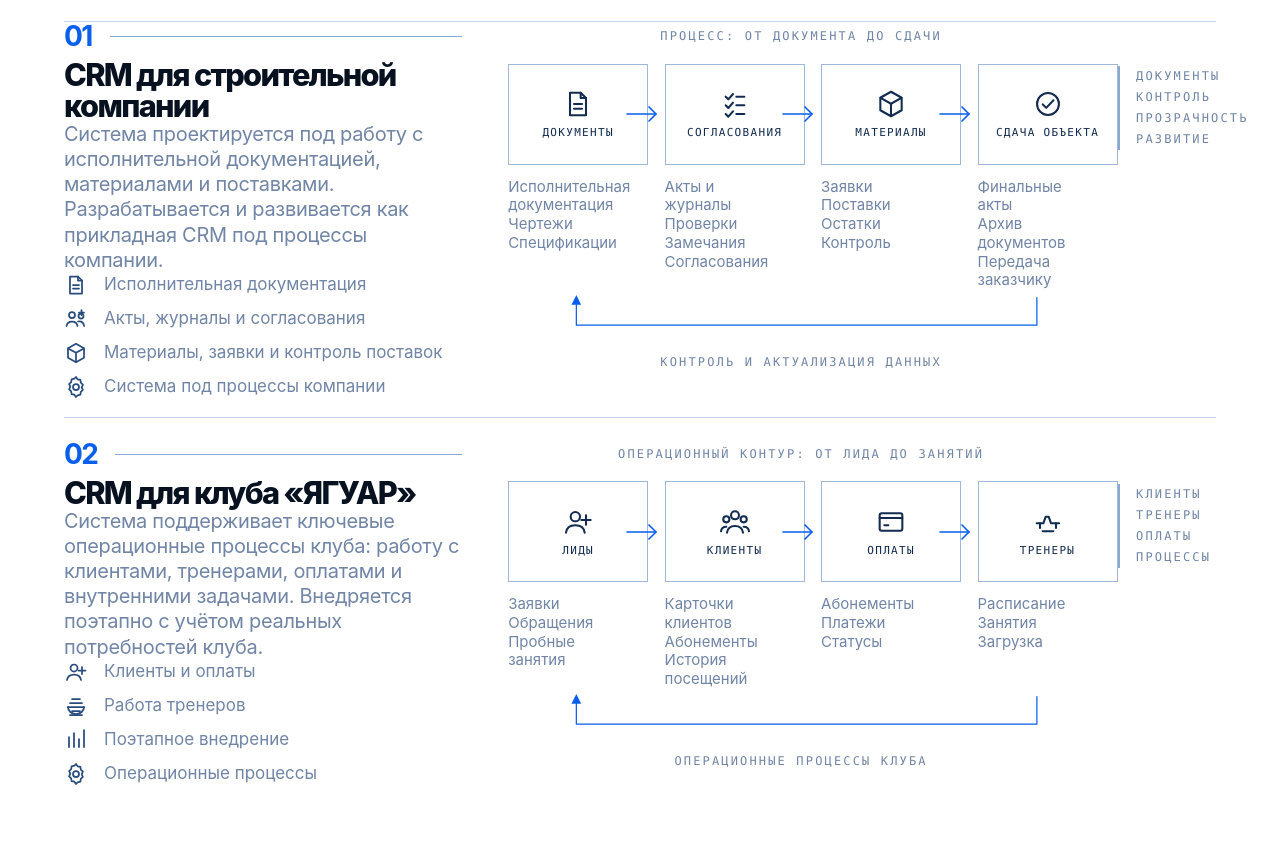
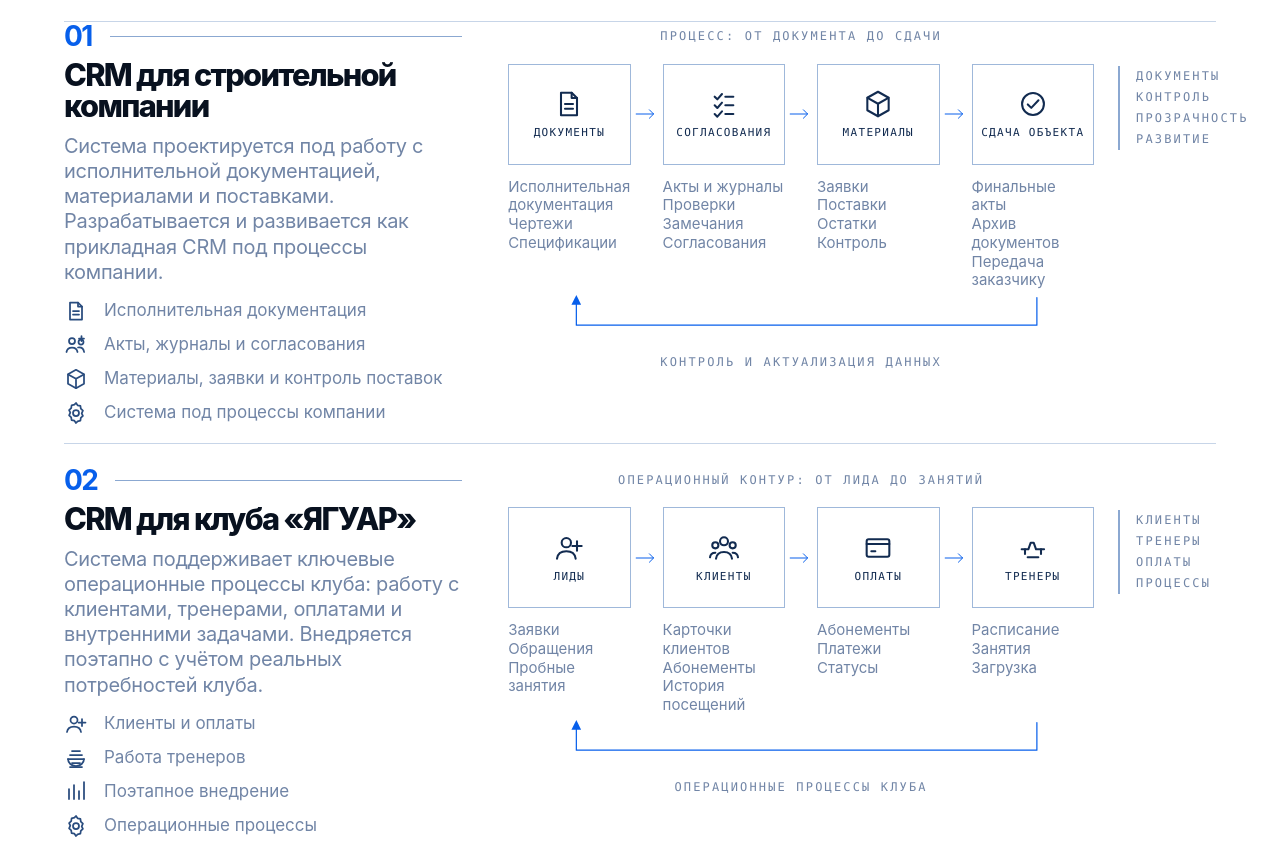
Before and after one commit to ArtemArzi/portfolio, a plain HTML site: page index.html in a window 1280 px wide. Shown: the part 1115-1956 px from the top of the page. Drawn offline with Linux system fonts and the light colour scheme.

Commit message:
Align workflow cards and spacing

```diff
--- a/styles.css
+++ b/styles.css
@@ -97,7 +97,7 @@
   position: sticky;
   z-index: 10;
   top: 0;
-  background: rgba(255, 255, 255, 0.98);
+  background: var(--bg);
   border-bottom: 1px solid var(--rule);
 }
 
@@ -511,7 +511,7 @@
 .tool-copy > p,
 .previous-copy > p {
   max-width: 535px;
-  margin: 0;
+  margin: 12px 0 0;
   color: var(--muted);
   font-size: 20px;
   line-height: 1.26;
@@ -522,7 +522,7 @@
   display: grid;
   gap: 10px;
   padding: 0;
-  margin: 0;
+  margin: 14px 0 0;
   list-style: none;
 }
 
@@ -555,7 +555,7 @@
 
 .workflow-track {
   display: grid;
-  grid-template-columns: minmax(0, 1fr) 40px minmax(0, 1fr) 40px minmax(0, 1fr) 40px minmax(0, 1fr);
+  grid-template-columns: minmax(0, 1fr) 32px minmax(0, 1fr) 32px minmax(0, 1fr) 32px minmax(0, 1fr);
   align-items: start;
   gap: 0;
 }
@@ -565,7 +565,7 @@
 }
 
 .flow-node {
-  width: 140px;
+  width: min(140px, 100%);
   height: 101px;
   display: flex;
   flex-direction: column;
@@ -613,7 +613,7 @@
 
 .flow-arrow svg,
 .approach-arrow svg {
-  width: 40px;
+  width: min(32px, calc(100% - 8px));
   height: 24px;
   fill: none;
   stroke: currentColor;
```
Also changed, not shown: index.html (+2 -2 lines).
